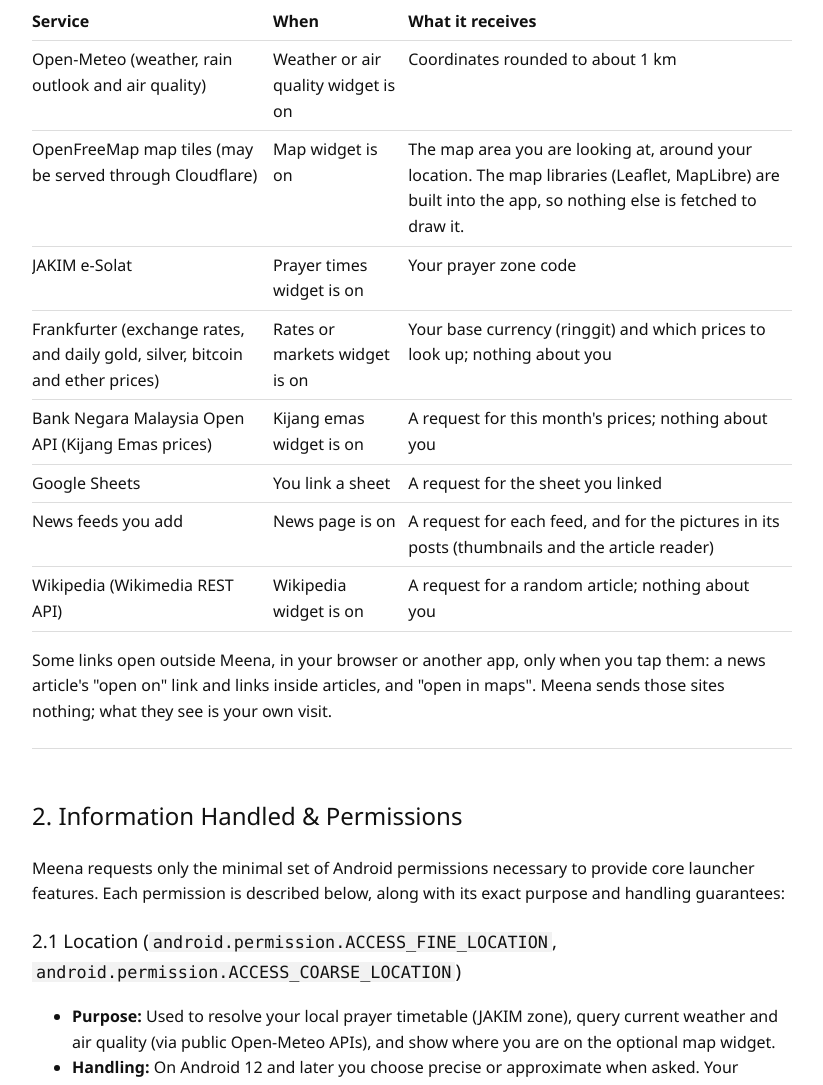
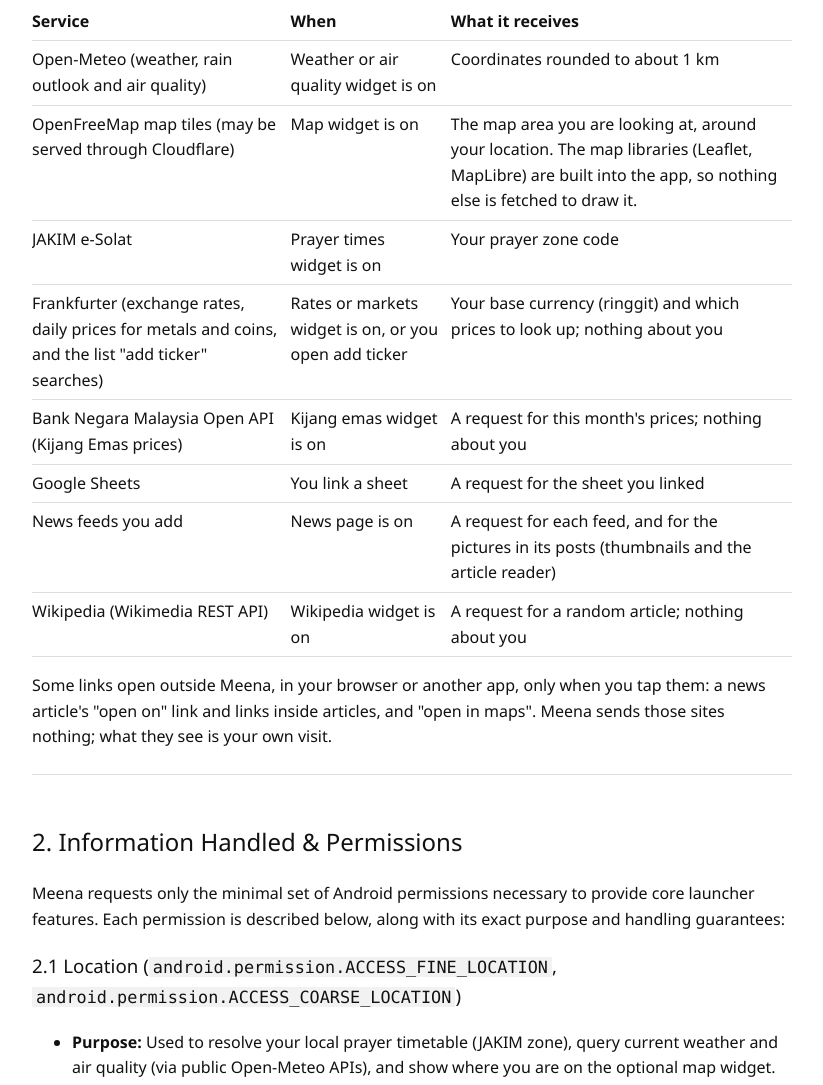
Before and after one commit to manaphassan/Meena-Launcher, a plain HTML site: page privacy-policy/index.html in a window 1280 px wide. Shown: the part 818-1903 px from the top of the page, without its empty margins (228-1051 px from the left). Drawn offline with Linux system fonts and the light colour scheme.

Commit message:
Update the Meena site

```diff
--- a/privacy-policy/index.html
+++ b/privacy-policy/index.html
@@ -72,8 +72,8 @@
 <td>Your prayer zone code</td>
 </tr>
 <tr>
-<td>Frankfurter (exchange rates, and daily gold, silver, bitcoin and ether prices)</td>
-<td>Rates or markets widget is on</td>
+<td>Frankfurter (exchange rates, daily prices for metals and coins, and the list "add ticker" searches)</td>
+<td>Rates or markets widget is on, or you open add ticker</td>
 <td>Your base currency (ringgit) and which prices to look up; nothing about you</td>
 </tr>
 <tr>
```
Also changed, not shown: tester-guide/index.html (+1 -0 lines).
